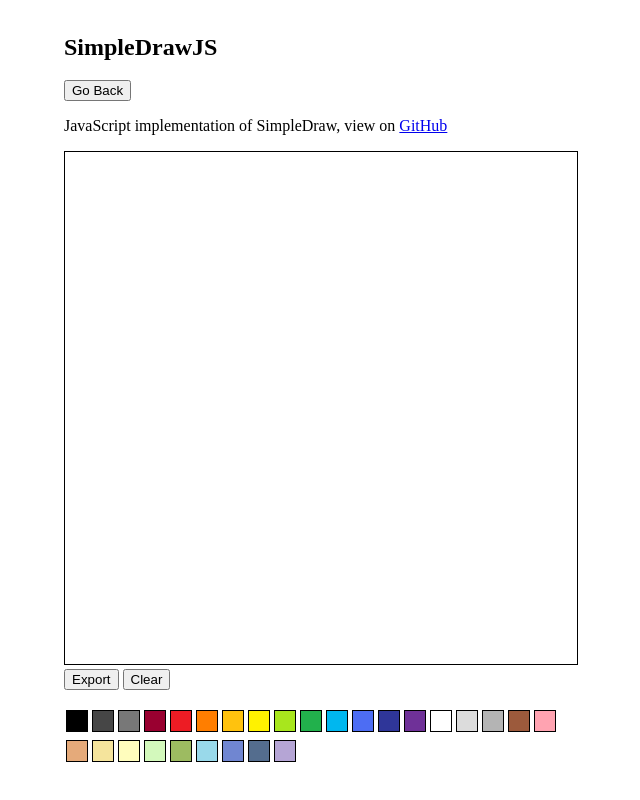
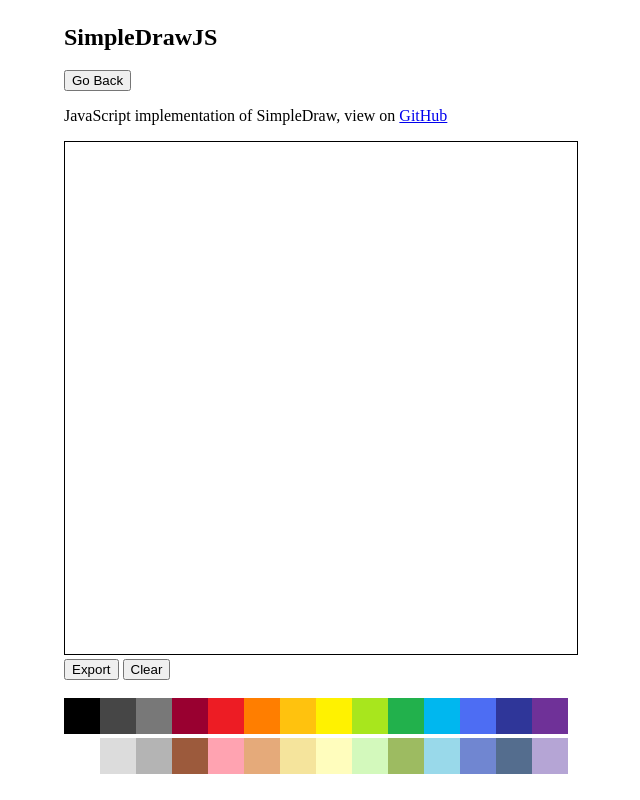
Before and after one commit to stuffbymack/stuffbymack.simpledrawjs.io, a plain HTML site: page index.html in a window 1280 px wide. Shown: the whole page, without its empty margins (319-959 px from the left). Drawn offline with Linux system fonts and the light colour scheme.

Commit message:
Greatly improved palette

```diff
--- a/index.html
+++ b/index.html
@@ -28,11 +28,12 @@
 
         .color {
             display: inline-block;
-            width: 20px;
-            height: 20px;
-            margin: 2px;
-            border: 1px solid black;
+            width: 36px;
+            height: 36px;
+            border: 0px solid black;
+            box-sizing: border-box;
         }
+
     </style>
 </head>
 <body>
```
